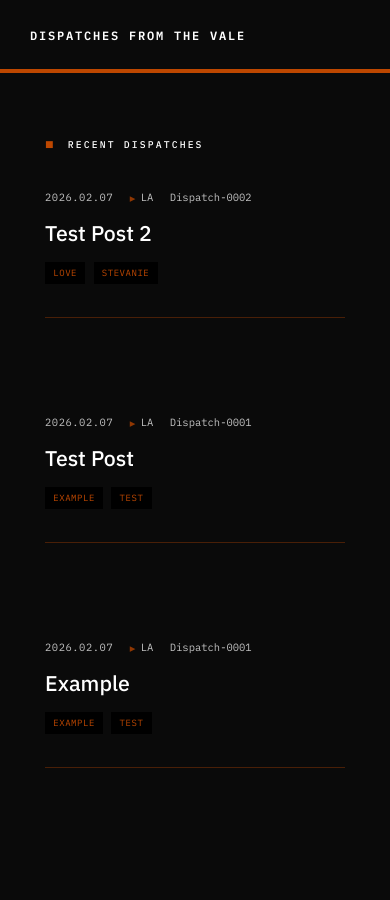
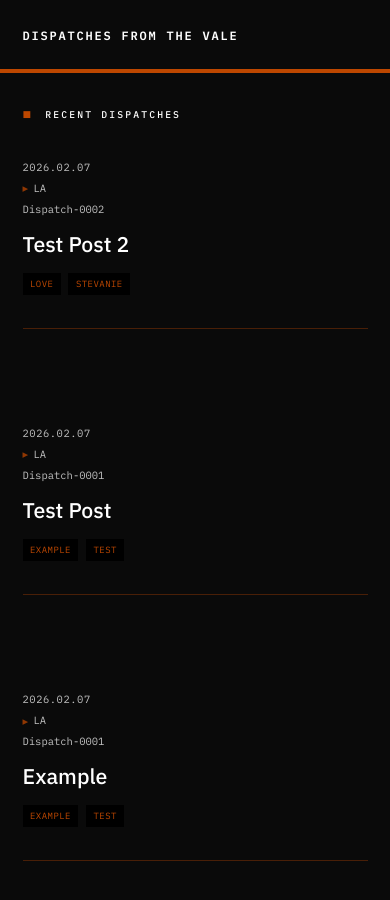
Before and after one commit to valeobserver/dispatches-from-the-vale, a Jekyll site: the page built from index.html, in a window 390 px wide. Built offline with Jekyll 4.4.1, drawn with Linux system fonts in a browser that asks for light colours.

Commit message:
added /animations and /responsive

```diff
--- a/_layouts/default.html
+++ b/_layouts/default.html
@@ -132,19 +132,19 @@
         }
 
         .post-tags {
-            margin-top: 0.9rem;
+            margin-top: 1rem;
             display: flex;
             flex-wrap: wrap;
-            gap: 0.55rem;
+            gap: 0.5rem;
         }
 
         .tag {
             font-family: var(--mono);
             font-size: 0.6rem;
-            letter-spacing: 0.06em;
+            letter-spacing: 0.05em;
             color: var(--accent);
             background: #000000;
-            padding: 0.25rem 0.55rem;
+            padding: 0.25rem 0.50rem;
             text-transform: uppercase;
         }
 
@@ -154,6 +154,35 @@
             opacity: 0.35;
             margin: 2.2rem 0 0;
         }
+
+  /* Animations */
+        @keyframes fadeIn {
+            from { opacity: 0; transform: translateY(10px); }
+            to { opacity: 1; transform: translateY(0); }
+        }
+
+        .post {
+            animation: fadeIn 0.6s ease-out backwards;
+        }
+
+        .post:nth-child(1) { animation-delay: 0.1s; }
+
+        /* Responsive */
+        @media (max-width: 600px) {
+            header {
+                padding: 1.5rem;
+            }
+
+            main {
+                padding: 2rem 1.5rem;
+            }
+
+            .post-meta {
+                flex-direction: column;
+                align-items: flex-start;
+                gap: 0.25rem;
+            }
+
     </style>
 </head>
 <body>
```
